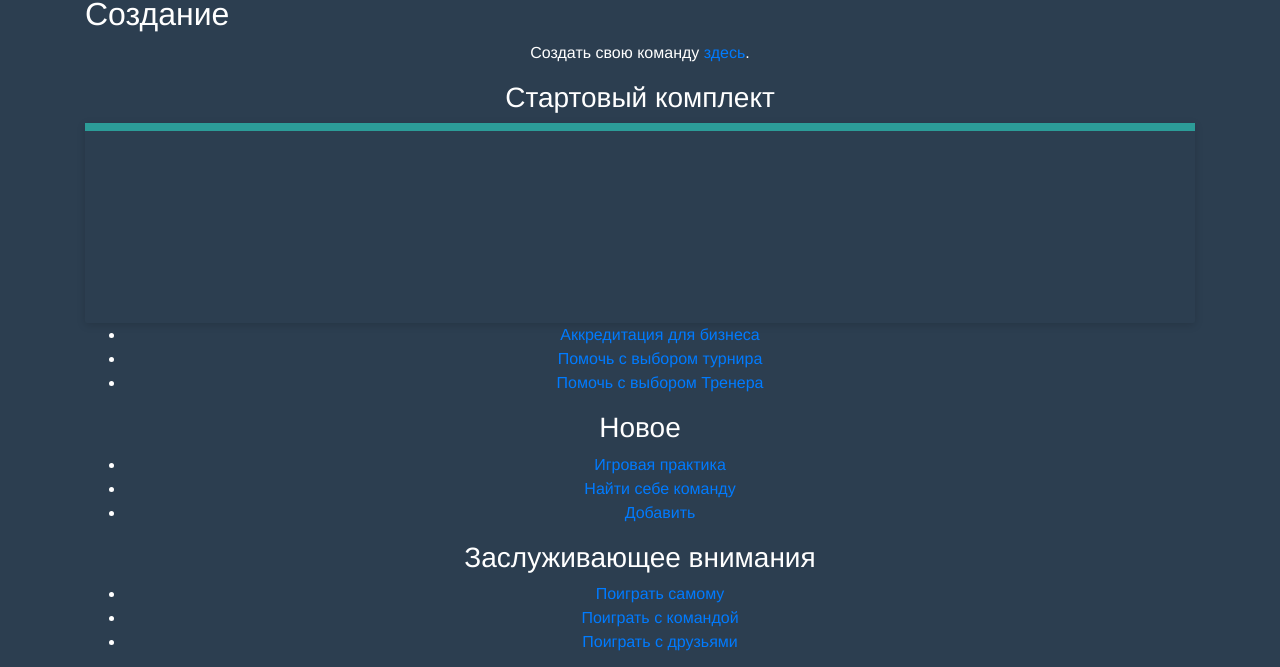
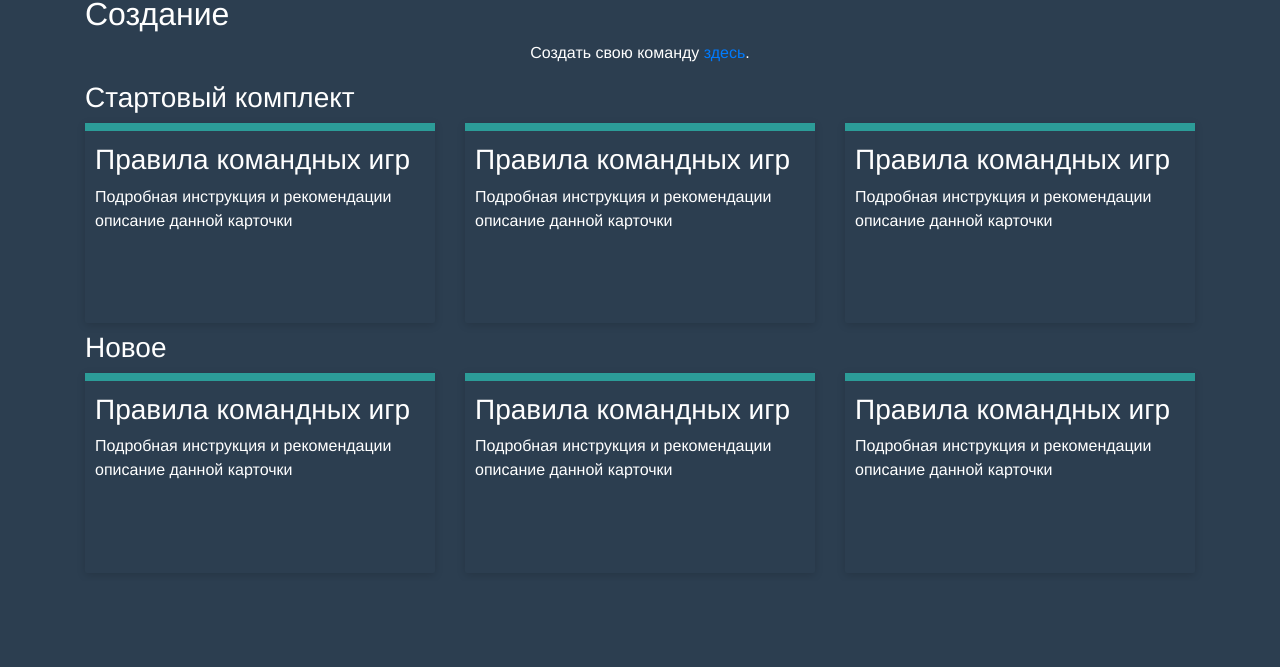
Before and after one commit to superpuper32/sportsspace-admin, a Vue app in the folder admin-app/: page /teams in a window 1280 px wide. Shown: the part 267-934 px from the top of the page. After the commit the page ends 848 px from the top, so only its background shows below. Built offline with nearby package versions, Linux system fonts and the light colour scheme; no server answers.

Commit message:
team recomends components added

```diff
--- a/admin-app/src/components/TeamRecomend.vue
+++ b/admin-app/src/components/TeamRecomend.vue
@@ -2,6 +2,10 @@
   <a href="#" class="team-recomend">
     <div class="team-recomend__link-card">
       <div class="team-recomend__line"></div>
+      <div class="team-recomend__content">
+        <h3>Правила командных игр</h3>
+        <p>Подробная инструкция и рекомендации описание данной карточки</p>
+      </div>
     </div>
   </a>
 </template>
@@ -25,7 +29,7 @@ export default {
 
   &__link-card {
     height: 12.5rem;
-    color: #484848;
+    color: #fff;
     background: #2c3e50;
     border-radius: 2px;
     box-shadow: 0 2px 8px 0 rgba(0, 0, 0, 0.15);
@@ -41,5 +45,10 @@ export default {
     width: 100%;
     background-color: rgb(44, 156, 152);
   }
+
+  &__content {
+    padding: 20px 10px;
+    text-align: left;
+  }
 }
 </style>
--- a/admin-app/src/views/Teams.vue
+++ b/admin-app/src/views/Teams.vue
@@ -13,43 +13,36 @@
       Создать свою команду
       <a href="#" target="_blank" rel="noopener">здесь</a>.
     </p>
-    <h3>Стартовый комплект</h3>
-    <team-recomend v-bind="team" />
-    <ul>
-      <li>
-        <a href="#" target="_blank" rel="noopener">Аккредитация для бизнеса</a>
-      </li>
-      <li>
-        <a href="#" target="_blank" rel="noopener">Помочь с выбором турнира</a>
-      </li>
-      <li>
-        <a href="#" target="_blank" rel="noopener">Помочь с выбором Тренера</a>
-      </li>
-    </ul>
-    <h3>Новое</h3>
-    <ul>
-      <li>
-        <a href="#" target="_blank" rel="noopener">Игровая практика</a>
-      </li>
-      <li>
-        <a href="#" target="_blank" rel="noopener">Найти себе команду</a>
-      </li>
-      <li>
-        <a href="#" target="_blank" rel="noopener">Добавить</a>
-      </li>
-    </ul>
-    <h3>Заслуживающее внимания</h3>
-    <ul>
-      <li>
-        <a href="#" target="_blank" rel="noopener">Поиграть самому</a>
-      </li>
-      <li>
-        <a href="#" target="_blank" rel="noopener">Поиграть с командой</a>
-      </li>
-      <li>
-        <a href="#" target="_blank" rel="noopener">Поиграть с друзьями</a>
-      </li>
-    </ul>
+
+    <h3 class="text-left">Стартовый комплект</h3>
+    <div class="row mb-2">
+      <div class="col-md-4">
+        <team-recomend v-bind="team" />
+      </div>
+
+      <div class="col-md-4">
+        <team-recomend v-bind="team" />
+      </div>
+
+      <div class="col-md-4">
+        <team-recomend v-bind="team" />
+      </div>
+    </div>
+
+    <h3 class="text-left">Новое</h3>
+    <div class="row mb-2">
+      <div class="col-md-4">
+        <team-recomend v-bind="team" />
+      </div>
+
+      <div class="col-md-4">
+        <team-recomend v-bind="team" />
+      </div>
+
+      <div class="col-md-4">
+        <team-recomend v-bind="team" />
+      </div>
+    </div>
   </div>
 </template>
 
```
